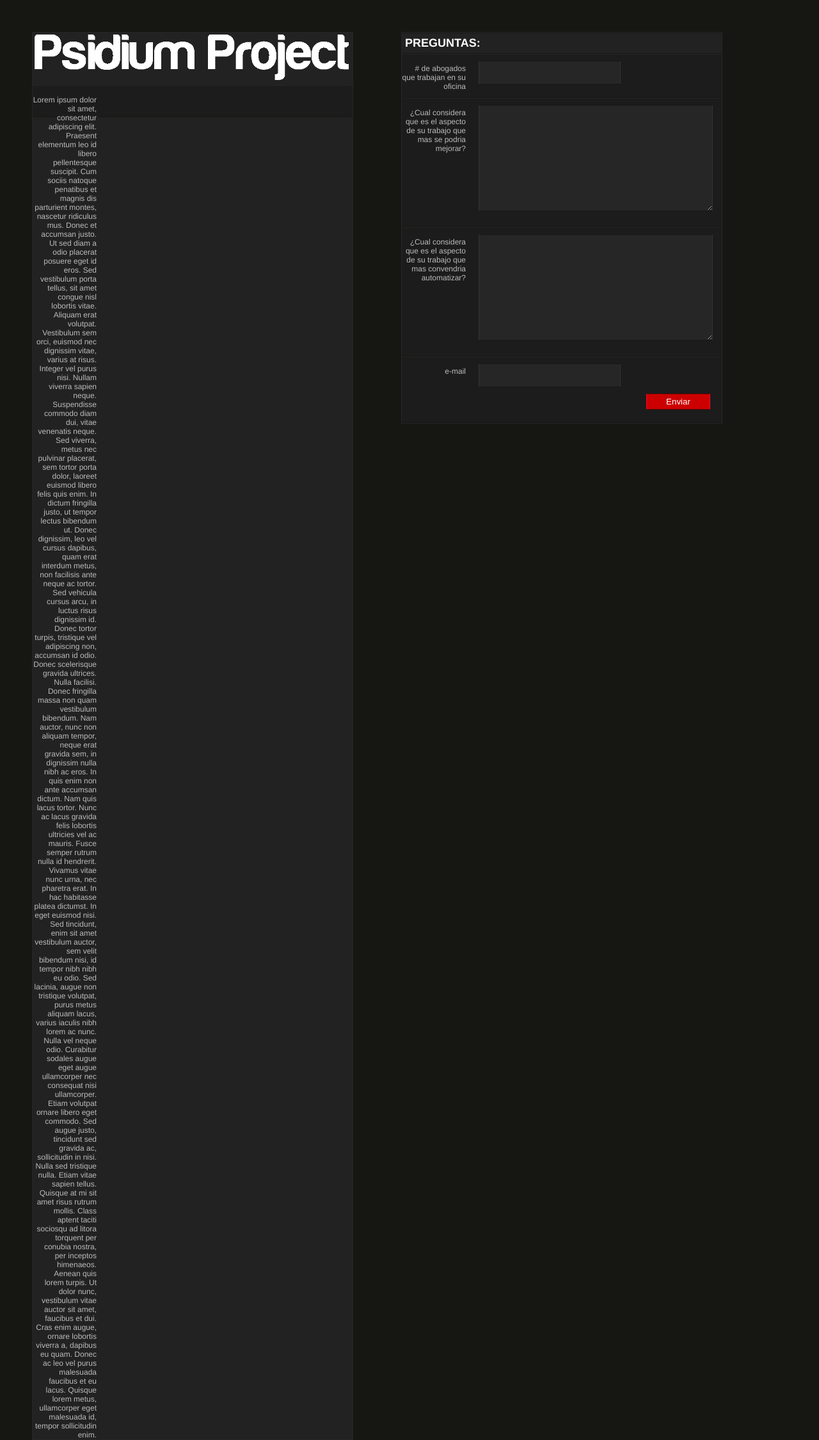
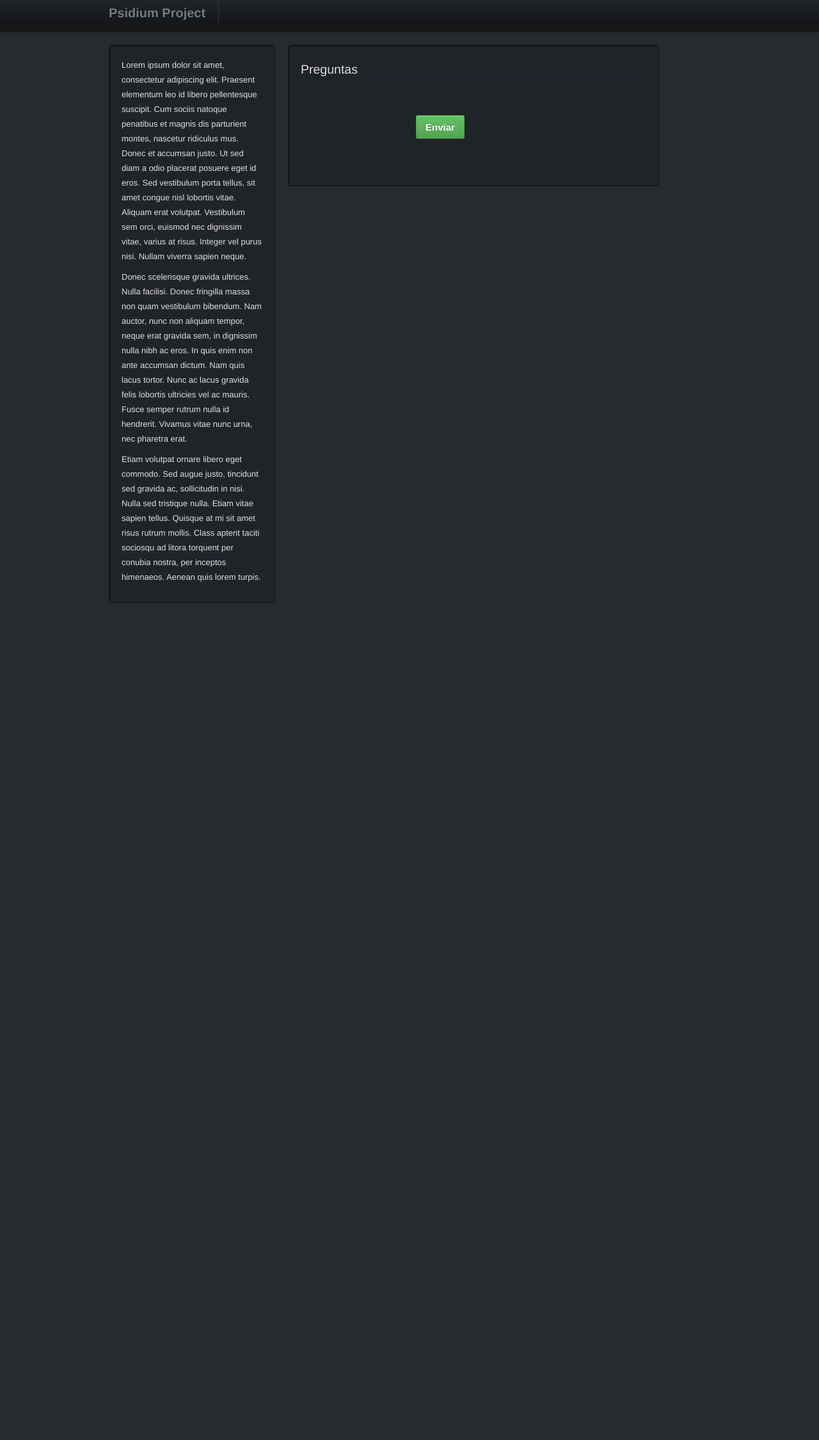
Before and after one commit to hitokiri82/guayaba_survey, a Django app: template templates/poll.html in a window 1280 px wide. Shown: the whole page at 64% size. After the commit the page ends 942 px from the top, so only its background shows below. Run offline with Django 3.2, Linux system fonts and the light colour scheme; the template is opened without the code that fills it: values that come from a table or form of the project are taken from there, others are empty; tables that the repository leaves empty hold one stand-in row (values such as "Sample post"); some libraries are stand-ins or nearby versions.

Commit message:
About to change course drastically

```diff
--- a/static html/poll.html
+++ b/static html/poll.html
@@ -46,7 +46,7 @@
   <div class="span7 well">
 <form class="form-horizontal">
         <fieldset>
-          <legend>Controls Bootstrap supports</legend>
+          <legend>Preguntas</legend>
 
           <div class="control-group">
             <label class="control-label" for="select01">Cuáles cree usted que son las horas más productivas de su jornada laboral?</label>
--- a/templates/poll.html
+++ b/templates/poll.html
@@ -1,61 +1,97 @@
-<!DOCTYPE html PUBLIC "-//W3C//DTD HTML 4.01//EN" "http://www.w3.org/TR/html4/strict.dtd">
-<html>
+<!DOCTYPE html>
+<html lang="en">
 <head>
-
-  <meta content="text/html; charset=ISO-8859-1" http-equiv="content-type">
-  <title>Consulta</title>
-
-
-  {% load staticfiles %}
-
-  <link rel="stylesheet" href="{% static "css/style.css" %}" type="text/css">
+<meta charset="utf-8">
+<title>Two Colmuns</title>
+{% load staticfiles %}
+<link rel="stylesheet" href={% static "css/bootstrap/css/bootstrap.css" %} type="text/css">
   <style type="text/css">
-
-
+    body {color: #E0E0E0; margin: 70px;}
+    legend {color: #E0E0E0;}
+    label {color: #E0E0E0;}
+    .navbar-inner { min-height: 50px;}
+    p.spaced {
+    line-height: 23px
+    }
   </style>
 </head>
 <body>
-  <div class="box" style="float:left; margin:0px 50px">
-    <img src="{% static "images/letters.png" %}" alt="Psidium Project" width="500" style="margin:0 auto;"/>
-    <label>
-        <span>
-            <p>
-            Lorem ipsum dolor sit amet, consectetur adipiscing elit. Praesent elementum leo id libero pellentesque suscipit. Cum sociis natoque penatibus et magnis dis parturient montes, nascetur ridiculus mus. Donec et accumsan justo. Ut sed diam a odio placerat posuere eget id eros. Sed vestibulum porta tellus, sit amet congue nisl lobortis vitae. Aliquam erat volutpat. Vestibulum sem orci, euismod nec dignissim vitae, varius at risus. Integer vel purus nisi. Nullam viverra sapien neque. Suspendisse commodo diam dui, vitae venenatis neque. Sed viverra, metus nec pulvinar placerat, sem tortor porta dolor, laoreet euismod libero felis quis enim. In dictum fringilla justo, ut tempor lectus bibendum ut. Donec dignissim, leo vel cursus dapibus, quam erat interdum metus, non facilisis ante neque ac tortor. Sed vehicula cursus arcu, in luctus risus dignissim id. Donec tortor turpis, tristique vel adipiscing non, accumsan id odio.</p>
+ <div class="navbar navbar-inverse navbar-fixed-top">
+   <div class="navbar-inner">
+     <div class="container">
+       <a class="btn btn-navbar" data-toggle="collapse" data-target=".nav-collapse">
+         <span class="icon-bar"></span>
+         <span class="icon-bar"></span>
+         <span class="icon-bar"></span>
+       </a>
+       <a class="brand" href="../">Psidium Project</a>
+       <div class="nav-collapse" id="main-menu">
 
-            <p>
-            Donec scelerisque gravida ultrices. Nulla facilisi. Donec fringilla massa non quam vestibulum bibendum. Nam auctor, nunc non aliquam tempor, neque erat gravida sem, in dignissim nulla nibh ac eros. In quis enim non ante accumsan dictum. Nam quis lacus tortor. Nunc ac lacus gravida felis lobortis ultricies vel ac mauris. Fusce semper rutrum nulla id hendrerit. Vivamus vitae nunc urna, nec pharetra erat. In hac habitasse platea dictumst. In eget euismod nisi. Sed tincidunt, enim sit amet vestibulum auctor, sem velit bibendum nisi, id tempor nibh nibh eu odio. Sed lacinia, augue non tristique volutpat, purus metus aliquam lacus, varius iaculis nibh lorem ac nunc. Nulla vel neque odio. Curabitur sodales augue eget augue ullamcorper nec consequat nisi ullamcorper.</p>
+       </div>
+     </div>
+   </div>
+ </div>
+ <div class="container">
+  <div class="row">
+  <div class="span3 well">
+                <p class="spaced">
+            Lorem ipsum dolor sit amet, consectetur adipiscing elit. Praesent elementum leo id libero pellentesque suscipit. Cum sociis natoque penatibus et magnis dis parturient montes, nascetur ridiculus mus. Donec et accumsan justo. Ut sed diam a odio placerat posuere eget id eros. Sed vestibulum porta tellus, sit amet congue nisl lobortis vitae. Aliquam erat volutpat. Vestibulum sem orci, euismod nec dignissim vitae, varius at risus. Integer vel purus nisi. Nullam viverra sapien neque. </p>
 
-            <p>
-            Etiam volutpat ornare libero eget commodo. Sed augue justo, tincidunt sed gravida ac, sollicitudin in nisi. Nulla sed tristique nulla. Etiam vitae sapien tellus. Quisque at mi sit amet risus rutrum mollis. Class aptent taciti sociosqu ad litora torquent per conubia nostra, per inceptos himenaeos. Aenean quis lorem turpis. Ut dolor nunc, vestibulum vitae auctor sit amet, faucibus et dui. Cras enim augue, ornare lobortis viverra a, dapibus eu quam. Donec ac leo vel purus malesuada faucibus et eu lacus. Quisque lorem metus, ullamcorper eget malesuada id, tempor sollicitudin enim.
-            </p>
-        </span>
-    <br>
-    </label>
+            <p class="spaced">
+            Donec scelerisque gravida ultrices. Nulla facilisi. Donec fringilla massa non quam vestibulum bibendum. Nam auctor, nunc non aliquam tempor, neque erat gravida sem, in dignissim nulla nibh ac eros. In quis enim non ante accumsan dictum. Nam quis lacus tortor. Nunc ac lacus gravida felis lobortis ultricies vel ac mauris. Fusce semper rutrum nulla id hendrerit. Vivamus vitae nunc urna, nec pharetra erat. </p>
+
+            <p class="spaced">
+            Etiam volutpat ornare libero eget commodo. Sed augue justo, tincidunt sed gravida ac, sollicitudin in nisi. Nulla sed tristique nulla. Etiam vitae sapien tellus. Quisque at mi sit amet risus rutrum mollis. Class aptent taciti sociosqu ad litora torquent per conubia nostra, per inceptos himenaeos. Aenean quis lorem turpis.</p>
+
   </div>
+  <div class="span7 well">
+<form class="form-horizontal">
+        <fieldset>
+          <legend>Preguntas</legend>
+          {% for q in questions %}
+              {% ifequal q.type 'M' %}
+                  <div class="control-group">
+                    <label class="control-label" for="select01"> {{ q.text }} </label>
+                    <div class="controls">
+                      <select id="select01">
+                        <option></option>
+                        {% for o in q.options %}
+                            <option>{{ o }}</option>
+                        {% endfor %}
+                      </select>
+                </div>
+              </div>
+              {% endifequal %}
 
-  <div class="box" style="float:left; margin:0px 25px">
-    <form action="/process/" method="post">
-    {% csrf_token %}
-  	<h1>Preguntas:</h1>
-  	<label>
-		<span># de abogados que trabajan en su oficina</span>
-		<input class="input_text" name="num_lawyers" id="num_lawyers" type="text">
-    <br>
-	</label>
-	<label>
-		<span>&iquest;Cual considera que es el aspecto de su trabajo que mas se podria mejorar?</span>
-		<textarea class="message" name="answer1" id="answer1"></textarea>
-	</label>
-	<label> <span>&iquest;Cual considera que es el aspecto de su trabajo que mas convendria automatizar?</span>
-		<textarea class="message" name="answer2" id="answer2"></textarea>
-	</label>
-    <label>
-        <span>e-mail</span>
-        <input class="input_text" name="email" id="email" type="text"><br>
-        <input class="button" value="Enviar" type="submit">
-    </label>
-    </form>
-   </div>
+              {% ifequal q.type 'I' %}
+                  <div class="control-group">
+                    <label class="control-label" for="input01">{{ q.text }}</label>
+                    <div class="controls">
+                      <input type="text" class="input-xlarge" id="input01">
+                    </div>
+                  </div>
+              {% endifequal %}
 
+              {% ifequal q.type 'T' %}
 
-</body></html>
+          <div class="control-group">
+            <label class="control-label" for="textarea">{{ q.text }}</label>
+            <div class="controls">
+              <textarea class="input-xlarge" id="textarea" rows="3"></textarea>
+            </div>
+          </div>
+
+              {% endifequal %}
+          {% endfor %}
+
+          <div class="form-actions">
+            <button type="submit" class="btn btn-success btn-large">Enviar</button>
+          </div>
+        </fieldset>
+      </form>
+
+    </div>
+</div>
+</div>
+</body>
+</html>
```
Also changed, not shown: main/views.py (+31 -6 lines), static html/result.html (added, +63 -0 lines), templates/poll (copy).html (added, +61 -0 lines), 3 other files.
